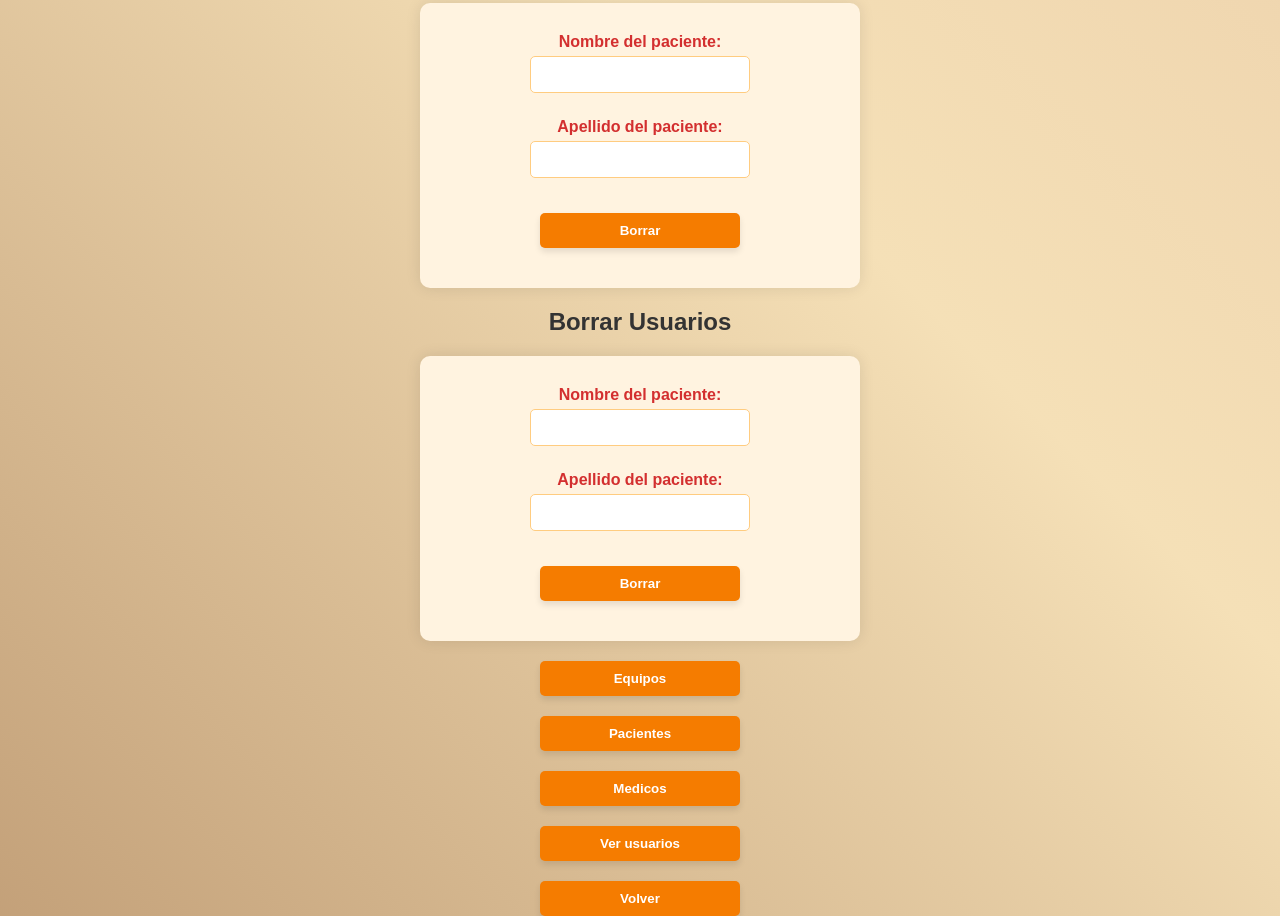
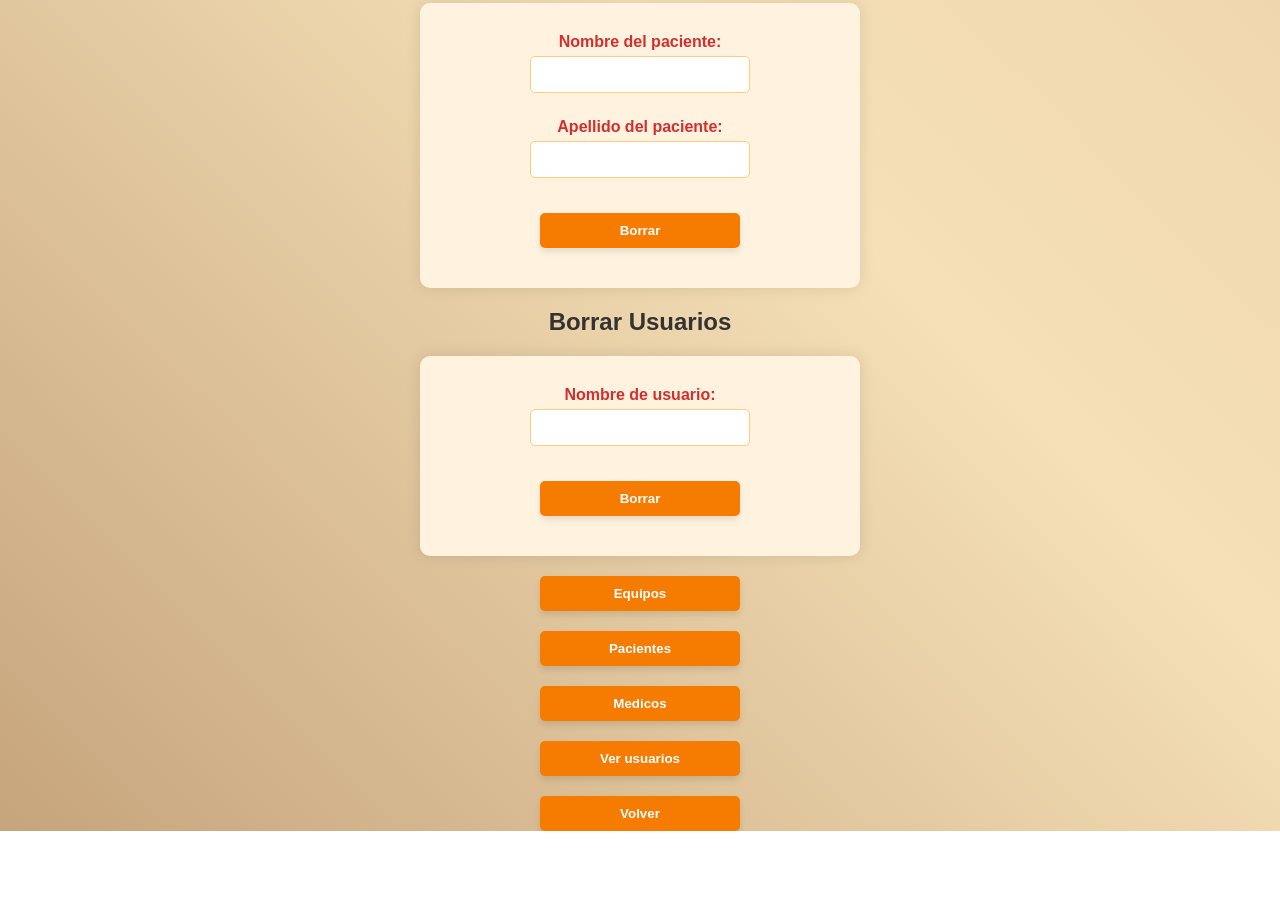
Before and after one commit to Axel-5tr4da/ProyectoTBD, a website: page admin.html in a window 1280 px wide. Shown: the part 621-1537 px from the top of the page. After the commit the page ends 1452 px from the top, so only its background shows below. Drawn offline with Linux system fonts and the light colour scheme.

Commit message:
Update admin.html

```diff
--- a/admin.html
+++ b/admin.html
@@ -45,11 +45,8 @@
 </form>
 <h2>Borrar Usuarios</h2>
 <form action="/borrar-usuarios" method="GET">
-  <label for="name-search">Nombre del paciente:</label>
+  <label for="name-search">Nombre de usuario:</label>
   <input type="text" id="name-search" name="name_search">
-
-  <label for="surname-search">Apellido del paciente:</label>
-  <input type="text" id="surname-search" name="surname_search">
 
   <button type="submit">Borrar</button>
 </form>
```
